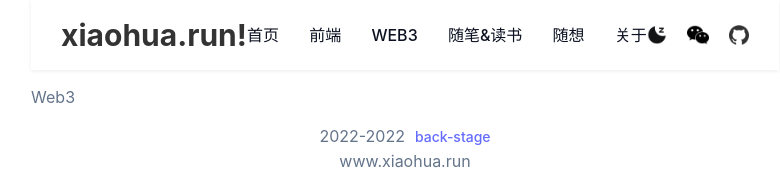
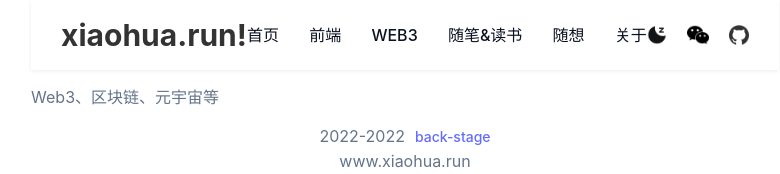
Before and after one commit to pengxiaohua/my-blog-web, a React (Vite) app: page /web3 in a window 1280 px wide. Shown: the top 174 px of the page, without its empty margins (235-1015 px from the left). Built offline with nearby package versions, Linux system fonts and the light colour scheme; what tailwindcss-dark-mode would draw is missing.

Commit message:
feat: change content text

```diff
--- a/src/pages/Web3/index.tsx
+++ b/src/pages/Web3/index.tsx
@@ -14,7 +14,7 @@ type Props = IProps & Partial<DefaultProps>
 const Web3: FC<Props> = (props) => {
   return (
     <div className="web3-page">
-      <ContentWrap>Web3</ContentWrap>
+      <ContentWrap>Web3、区块链、元宇宙等</ContentWrap>
     </div>
   )
 }
```
